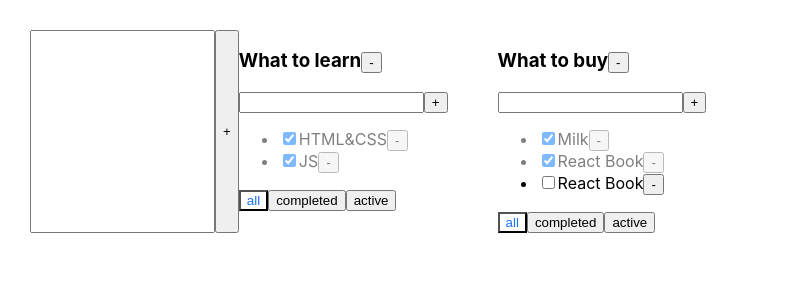
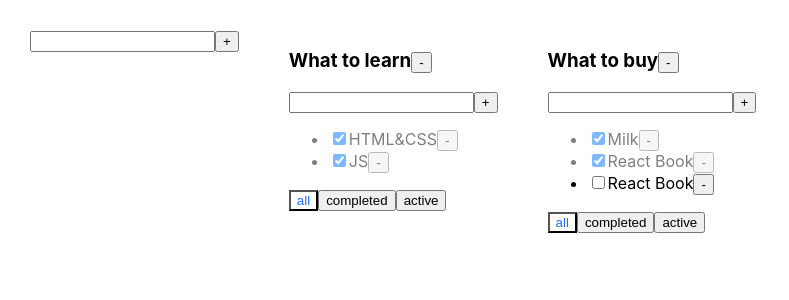
Before and after one commit to boevoivertolet/new-new-todoList, a React (Create React App) app in the folder todolist/: page / in a window 1280 px wide. Shown: the top 300 px of the page, without its empty margins (0-789 px from the left). Built offline with nearby package versions, Linux system fonts and the light colour scheme.

Commit message:
Рабочая версия

```diff
--- a/todolist/src/AddItemForm.tsx
+++ b/todolist/src/AddItemForm.tsx
@@ -1,8 +1,7 @@
 import React, {ChangeEvent, KeyboardEvent, useState} from 'react';
 
 type AddItemFormPropsType = {
-    addTask: (todolistId: string, inputValue: string) => void
-    todolistID: string
+    addTItem: (inputValue: string) => void
 }
 
 export function AddItemForm(props: AddItemFormPropsType) {
@@ -15,13 +14,13 @@ export function AddItemForm(props: AddItemFormPropsType) {
     const inputValueOnKeyPressHandler = (event: KeyboardEvent<HTMLInputElement>) => {
         setError(null)
         if (event.charCode === 13) {
-            props.addTask(props.todolistID, inputValue)
+            addTask();
             setInputValue('')
         }
     }
-    const buttonOnClickAddTask = () => {
+    const addTask = () => {
         if (inputValue.trim() !== '') {
-            props.addTask(props.todolistID, inputValue.trim())
+            props.addTItem( inputValue.trim())
             setInputValue('')
         } else {
             setError('Error')
@@ -34,7 +33,7 @@ export function AddItemForm(props: AddItemFormPropsType) {
                 value={inputValue}
                 onChange={inputValueOnChangeHandler}
                 onKeyPress={inputValueOnKeyPressHandler}/>
-            <button onClick={buttonOnClickAddTask}>+</button>
+            <button onClick={addTask}>+</button>
             {error && <div className={'error-message'}>{error}</div>}
         </div>
     )
--- a/todolist/src/App.tsx
+++ b/todolist/src/App.tsx
@@ -2,6 +2,7 @@ import React, {useState} from 'react';
 import './App.css';
 import {TasksType, TodoList} from './TodoList';
 import {v1} from 'uuid';
+import {AddItemForm} from './AddItemForm';
 
 export type FilterValuesType = 'all' | 'completed' | 'active'
 type TodolistType = {
@@ -51,7 +52,7 @@ function App() {
     }
 
 ////////////////////////////////////////////////////////////////////////////////////////////////////////////////////
-    function addTask( todolistId: string, inputValue: string) {
+    function addTask(todolistId: string, inputValue: string) {
         let newTask = {id: v1(), title: inputValue, isDone: false}
         setTasks({...tasks, [todolistId]: [newTask, ...tasks[todolistId]]})
     }
@@ -67,10 +68,20 @@ function App() {
         delete tasks[todolistId]
     }
 
+    function addTodoList(inputValue: string) {
+        let todoList: TodolistType = {
+            id: v1(),
+            title: inputValue,
+            filter: 'all'
+        }
+        setTodoLists([todoList, ...todoLists]);
+        setTasks({...tasks , [todoList.id]:[]})
+    }
+
 
     return (
         <div className="App">
-            <input type="text"/><button>+</button>
+            <AddItemForm addTItem={addTodoList}/>
             {todoLists.map((tl) => {
                 let tasksForTodoList = tasks[tl.id];
                 if (tl.filter === 'completed') {
--- a/todolist/src/TodoList.tsx
+++ b/todolist/src/TodoList.tsx
@@ -28,6 +28,9 @@ export function TodoList(props: TodoListPropsType) {
     const buttonRemoveTodoListHandler = () => {
         props.removeTodoList(props.todolistID)
     }
+    const addTask = (inputValue: string) => {
+    props.addTask(props.todolistID ,inputValue );
+    }
 
     return (
         <div>
@@ -36,7 +39,7 @@ export function TodoList(props: TodoListPropsType) {
                 <button onClick={buttonRemoveTodoListHandler}>-</button>
             </h3>
 
-           <AddItemForm todolistID={props.todolistID} addTask={props.addTask}/>
+           <AddItemForm  addTItem={addTask}/>
             <ul>
                 {props.tasks.map(t => {
                         const checkboxOnChangeHandler = (event: ChangeEvent<HTMLInputElement>) => {
```
